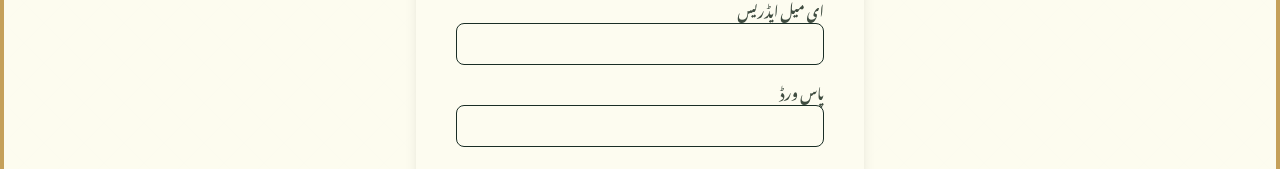
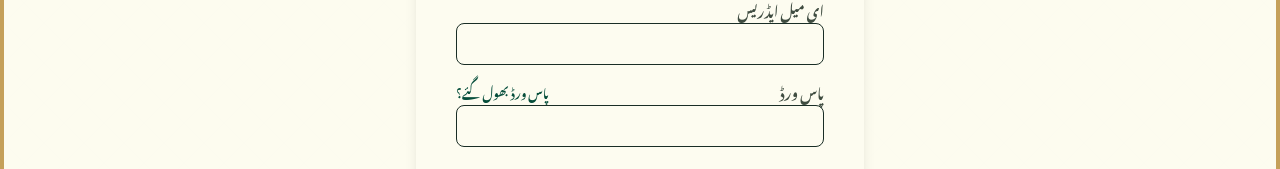
Before and after one commit to madrasabarvia-cell/Jamiya-Barvia-, a React (Vite) app: page /login in a window 1280 px wide. Shown: the part 306-475 px from the top of the page. Built offline with nearby package versions, Linux system fonts and the light colour scheme; no server answers; a web font is replaced by a local one.

Commit message:
feat: implement password reset and access control
- Added password reset functionality to login page.
- Implemented Access Denied page for unauthorized routes.
- Updated route protection logic to handle role-based access denials.

```diff
--- a/src/App.tsx
+++ b/src/App.tsx
@@ -4,7 +4,7 @@
  */
 
 import React from 'react';
-import { BrowserRouter as Router, Routes, Route, Navigate } from 'react-router-dom';
+import { BrowserRouter as Router, Routes, Route, Navigate, Link } from 'react-router-dom';
 import { LanguageProvider } from './contexts/LanguageContext';
 import { AuthProvider, useAuth } from './contexts/AuthContext';
 import WelcomePage from './pages/WelcomePage';
@@ -22,17 +22,38 @@ function ProtectedRoute({ children, role }: { children: React.ReactNode; role: '
     return <div className="min-h-screen flex items-center justify-center bg-gray-50"><div className="w-8 h-8 rounded-full border-4 border-emerald-600 border-t-transparent animate-spin"></div></div>;
   }
 
-  // Admin has access to teacher routes
-  const hasAccess = user && userData && (
-    userData.role === role ||
-    (role === 'teacher' && userData.role === 'admin')
-  );
-
-  if (!hasAccess) {
+  if (!user || !userData) {
     return <Navigate to="/login" replace />;
   }
 
+  // Admin has access to teacher routes
+  const hasAccess =
+    userData.role === role ||
+    (role === 'teacher' && userData.role === 'admin');
+
+  if (!hasAccess) {
+    return <Navigate to="/access-denied" replace />;
+  }
+
   return <>{children}</>;
+}
+
+function AccessDenied() {
+  const { t } = useLanguage();
+  return (
+    <div className="flex flex-col items-center justify-center p-12 text-center">
+      <div className="w-20 h-20 bg-red-100 text-red-600 rounded-full flex items-center justify-center mb-6">
+        <span className="text-3xl">⚠️</span>
+      </div>
+      <h1 className="text-3xl font-bold text-gray-900 mb-2">{t('Access Denied', 'رسائی سے انکار')}</h1>
+      <p className="text-gray-600 font-urdu mb-6 max-w-md">
+        {t('You do not have permission to view this page. If you believe this is an error, please contact administration.', 'آپ کو اس صفحہ کو دیکھنے کی اجازت نہیں ہے۔ اگر آپ کو لگتا ہے کہ یہ ایک خرابی ہے تو براہ کرم انتظامیہ سے رابطہ کریں۔')}
+      </p>
+      <Link to="/" className="px-6 py-2 bg-emerald-600 text-white rounded-lg hover:bg-emerald-700 font-urdu transition">
+        {t('Go Home', 'ہوم پر جائیں')}
+      </Link>
+    </div>
+  );
 }
 
 export default function App() {
@@ -46,6 +67,7 @@ export default function App() {
               <Route path="/faizan-nazar" element={<FaizanNazarPage />} />
               <Route path="/login" element={<LoginPage />} />
               <Route path="/admission" element={<AdmissionForm />} />
+              <Route path="/access-denied" element={<AccessDenied />} />
               <Route
                 path="/admin/*"
                 element={
--- a/src/pages/LoginPage.tsx
+++ b/src/pages/LoginPage.tsx
@@ -112,7 +112,30 @@ export default function LoginPage() {
             />
           </div>
           <div>
-            <label className="block text-sm font-medium font-urdu text-gray-700 mb-1">{t('Password', 'پاس ورڈ')}</label>
+            <div className="flex justify-between items-center mb-1">
+              <label className="block text-sm font-medium font-urdu text-gray-700">{t('Password', 'پاس ورڈ')}</label>
+              {!isSignUP && (
+                <button
+                  type="button"
+                  onClick={async () => {
+                    if (!email) {
+                      setError(t('Please enter your email first to reset password.', 'پاس ورڈ ری سیٹ کرنے کے لیے پہلے ای میل درج کریں۔'));
+                      return;
+                    }
+                    try {
+                      const { getAuth, sendPasswordResetEmail } = await import('firebase/auth');
+                      await sendPasswordResetEmail(getAuth(), email);
+                      setError(t('Password reset email sent. Please check your inbox.', 'پاس ورڈ ری سیٹ ای میل بھیج دی گئی ہے۔ براہ کرم اپنا ان باکس چیک کریں۔'));
+                    } catch (err: any) {
+                      setError(err.message || 'Failed to send reset email.');
+                    }
+                  }}
+                  className="text-xs text-emerald-600 hover:text-emerald-800 font-urdu focus:outline-none"
+                >
+                  {t('Forgot Password?', 'پاس ورڈ بھول گئے؟')}
+                </button>
+              )}
+            </div>
             <input
               type="password"
               required
```
